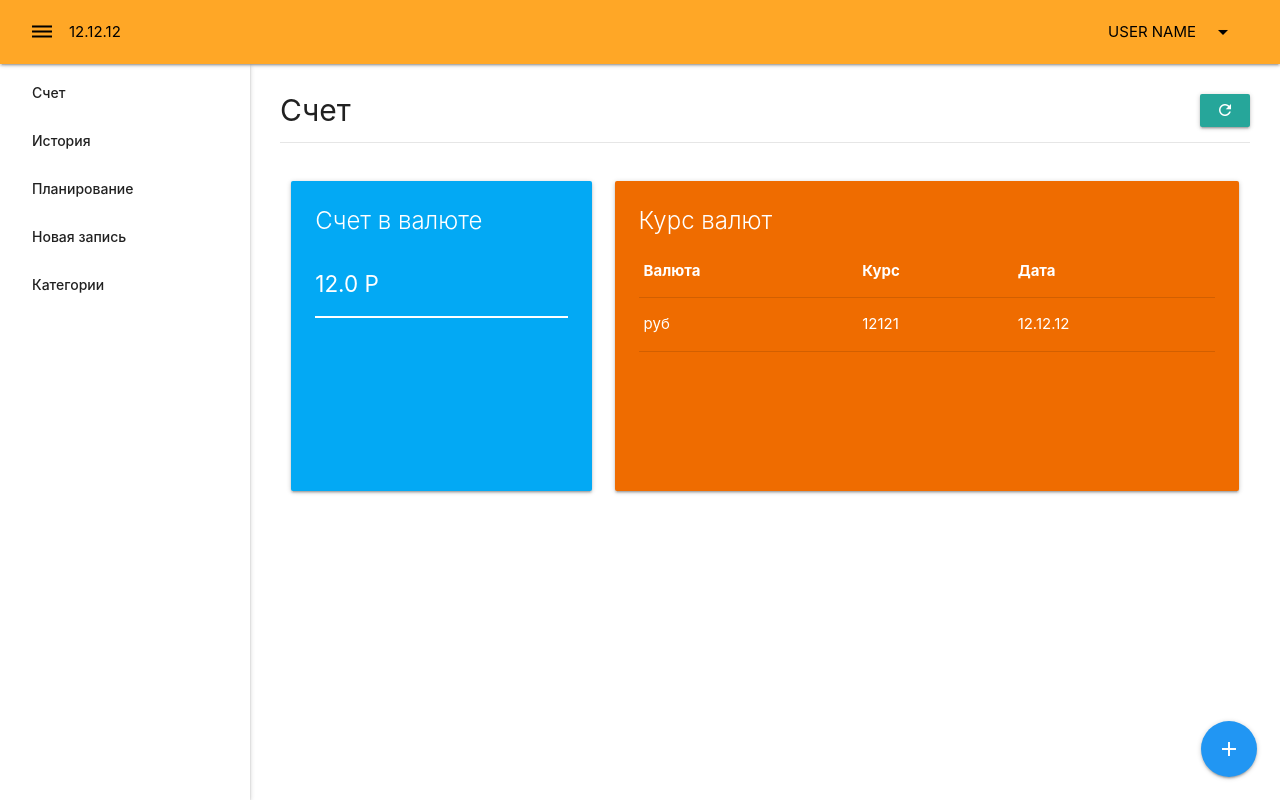
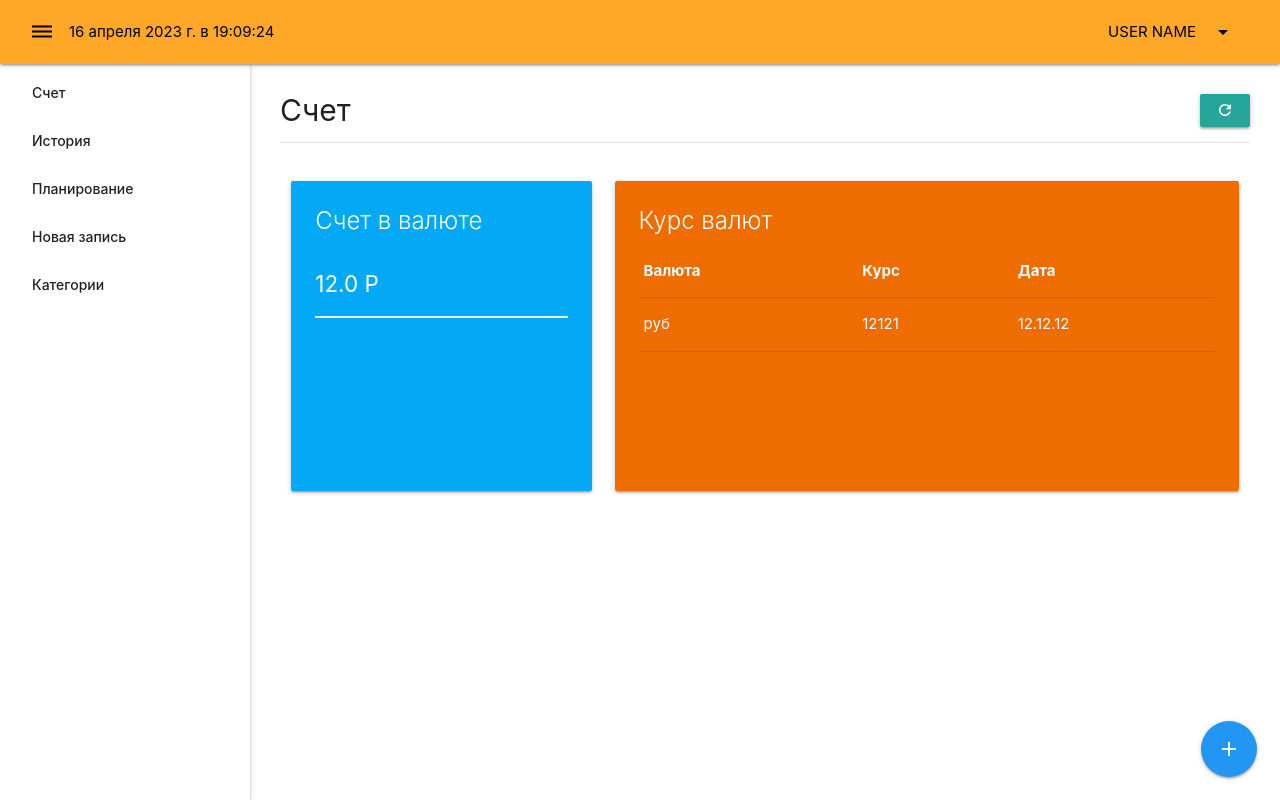
Before and after one commit to nimrab/crm_app, a Vue app: page / in a window 1280 px wide. Built offline with nearby package versions, Linux system fonts and the light colour scheme.

Commit message:
completed navbar

```diff
--- a/src/components/app/NavBar.vue
+++ b/src/components/app/NavBar.vue
@@ -5,7 +5,7 @@
         <a href="#" @click.prevent="toggleNavbar">
           <i class="material-icons black-text">dehaze</i>
         </a>
-        <span class="black-text">12.12.12</span>
+        <span class="black-text">{{ formattedDate }}</span>
       </div>
 
       <ul class="right hide-on-small-and-down">
@@ -14,6 +14,7 @@
             class="dropdown-trigger black-text"
             href="#"
             data-target="dropdown"
+            ref="dropdown"
           >
             USER NAME
             <i class="material-icons right">arrow_drop_down</i>
@@ -21,15 +22,15 @@
 
           <ul id='dropdown' class='dropdown-content'>
             <li>
-              <a href="#" class="black-text">
+              <a href="#" class="black-text" @click.prevent="logout">
                 <i class="material-icons">account_circle</i>Профиль
               </a>
             </li>
             <li class="divider" tabindex="-1"></li>
             <li>
-              <a href="#" class="black-text">
+              <router-link to="/login?message=logout" class="black-text">
                 <i class="material-icons">assignment_return</i>Выйти
-              </a>
+              </router-link>
             </li>
           </ul>
         </li>
@@ -39,16 +40,56 @@
 </template>
 
 <script setup>
-import { defineEmits } from 'vue';
+import {
+  defineEmits, onMounted, onBeforeUnmount, ref, computed,
+} from 'vue';
+import { useRouter } from 'vue-router';
 
 const emit = defineEmits(['toggleNavbar']);
+
+const router = useRouter();
+
+const dropdown = ref(null);
+const date = ref(new Date());
+const interval = ref(0);
+
+const formattedDate = computed(() => {
+  const options = {
+    day: '2-digit',
+    month: 'long',
+    year: 'numeric',
+    hour: '2-digit',
+    minute: '2-digit',
+    second: '2-digit',
+  };
+  return new Intl.DateTimeFormat('ru-RU', options).format(date.value);
+});
 
 const toggleNavbar = () => {
   emit('toggleNavbar');
 };
 
+const logout = () => {
+  router.push('/login?message=logout');
+};
+
+onMounted(() => {
+  // eslint-disable-next-line no-undef
+  M.Dropdown.init(dropdown.value, {
+    constantWidth: true,
+  });
+
+  interval.value = setInterval(() => {
+    date.value = new Date();
+  }, 1000);
+});
+
+onBeforeUnmount(() => {
+  clearInterval(interval.value);
+
+  if (dropdown.value && dropdown.value.destroy) {
+    dropdown.value.destroy();
+  }
+});
+
 </script>
-
-<style scoped>
-
-</style>
--- a/src/layouts/MainLayout.vue
+++ b/src/layouts/MainLayout.vue
@@ -11,9 +11,9 @@
     </main>
 
     <div class="fixed-action-btn">
-      <a class="btn-floating btn-large blue" href="#">
+      <router-link :to="{name: 'record'}" class="btn-floating btn-large blue">
         <i class="large material-icons">add</i>
-      </a>
+      </router-link>
     </div>
   </div>
 </template>
--- a/src/main.ts
+++ b/src/main.ts
@@ -5,4 +5,5 @@ import router from './router';
 import store from './store';
 import 'materialize-css/dist/js/materialize.min';
 
-createApp(App).use(store).use(router).mount('#app');
+createApp(App).use(store).use(router)
+  .mount('#app');
```
